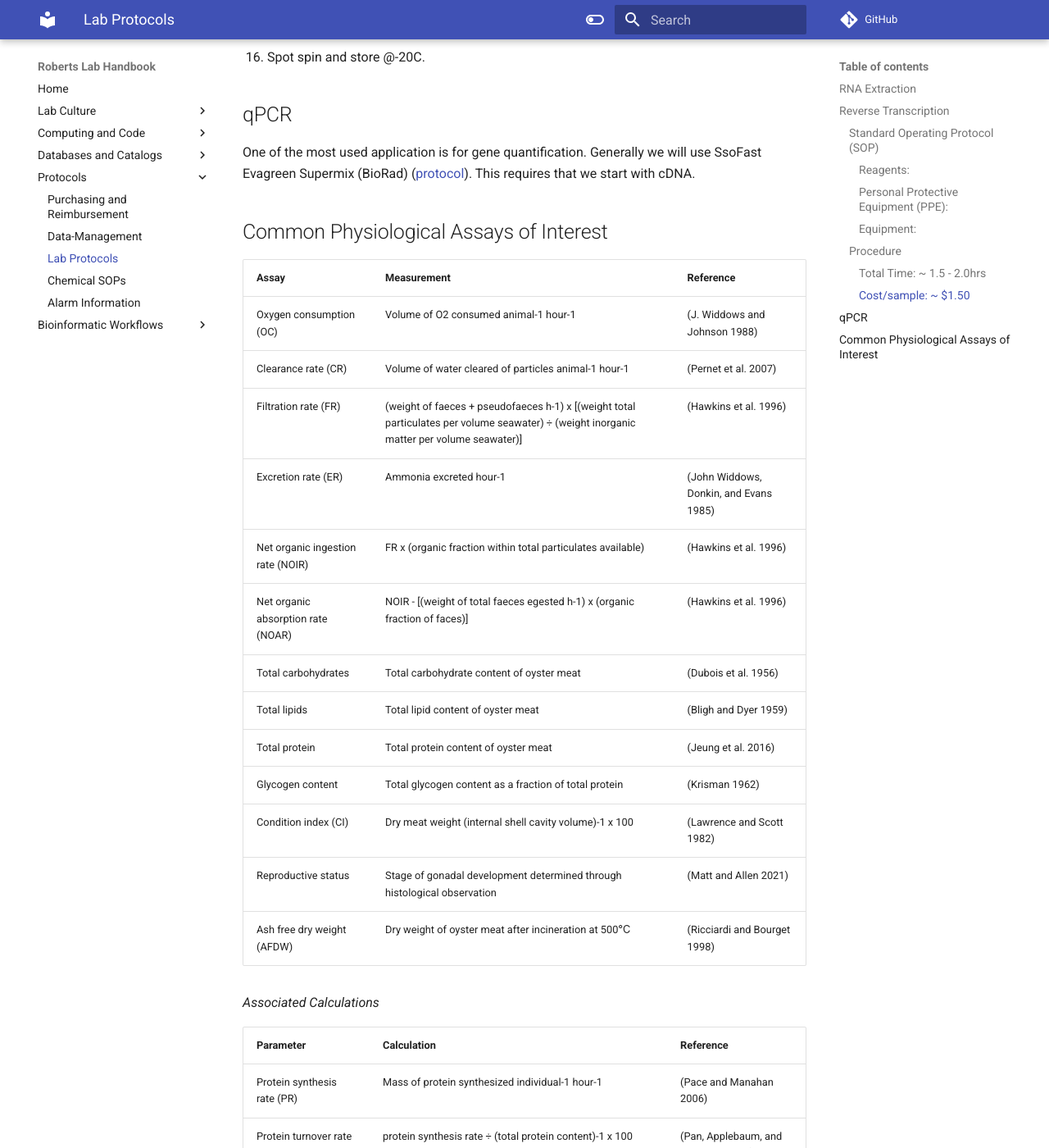
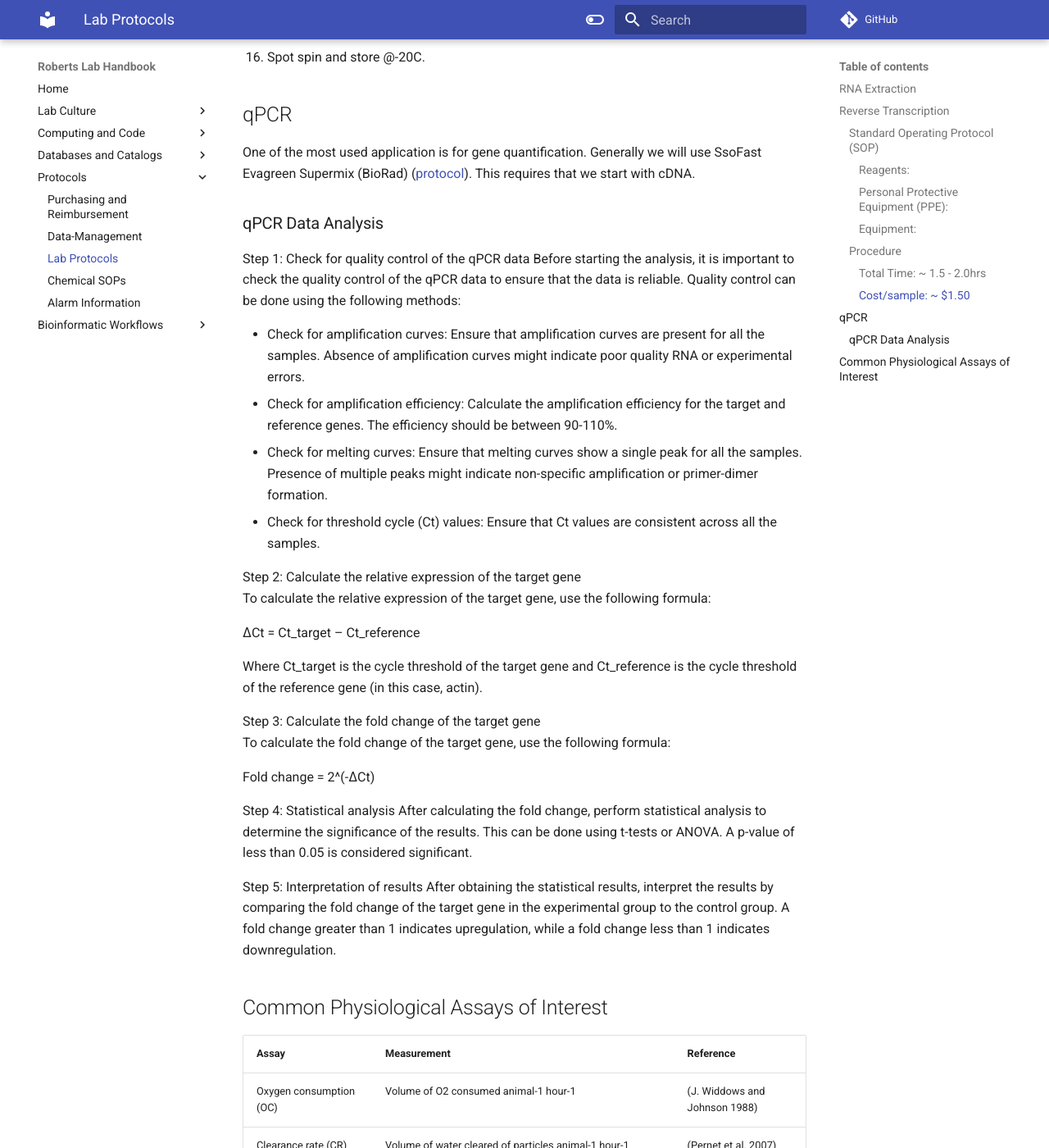
Before and after one commit to RobertsLab/resources, an MkDocs documentation site: the page built from docs/Lab-Protocols.md, in a window 1280 px wide and 1400 px high, scrolled down 2084 px. Shown: the whole window at 82% size. Built offline with MkDocs 1.6.1 and Material for MkDocs 9.7.7, drawn with Linux system fonts in a browser that asks for light colours; comment, search, counter and statistics services are not loaded.

Commit message:
added qpcr analysis protocol

```diff
--- a/docs/Lab-Protocols.md
+++ b/docs/Lab-Protocols.md
@@ -64,6 +64,34 @@ Written 20150702 by Sam White.
 ## qPCR
   One of the most used application is for gene quantification. Generally we will use SsoFast Evagreen Supermix (BioRad) ([protocol](https://github.com/RobertsLab/resources/blob/master/protocols/Commercial_Protocols/BioRad_Sso_Fast_EvaGreen_Supermix.pdf)). This requires that we start with cDNA.
 
+### qPCR Data Analysis
+
+Step 1: Check for quality control of the qPCR data
+Before starting the analysis, it is important to check the quality control of the qPCR data to ensure that the data is reliable. Quality control can be done using the following methods:
+
+- Check for amplification curves: Ensure that amplification curves are present for all the samples. Absence of amplification curves might indicate poor quality RNA or experimental errors.
+- Check for amplification efficiency: Calculate the amplification efficiency for the target and reference genes. The efficiency should be between 90-110%.
+- Check for melting curves: Ensure that melting curves show a single peak for all the samples. Presence of multiple peaks might indicate non-specific amplification or primer-dimer formation.
+- Check for threshold cycle (Ct) values: Ensure that Ct values are consistent across all the samples.
+
+Step 2: Calculate the relative expression of the target gene
+To calculate the relative expression of the target gene, use the following formula:
+
+ΔCt = Ct_target – Ct_reference
+
+Where Ct_target is the cycle threshold of the target gene and Ct_reference is the cycle threshold of the reference gene (in this case, actin).
+
+Step 3: Calculate the fold change of the target gene
+To calculate the fold change of the target gene, use the following formula:
+
+Fold change = 2^(-ΔCt)
+
+Step 4: Statistical analysis
+After calculating the fold change, perform statistical analysis to determine the significance of the results. This can be done using t-tests or ANOVA. A p-value of less than 0.05 is considered significant.
+
+Step 5: Interpretation of results
+After obtaining the statistical results, interpret the results by comparing the fold change of the target gene in the experimental group to the control group. A fold change greater than 1 indicates upregulation, while a fold change less than 1 indicates downregulation.
+
 
 
 
```
